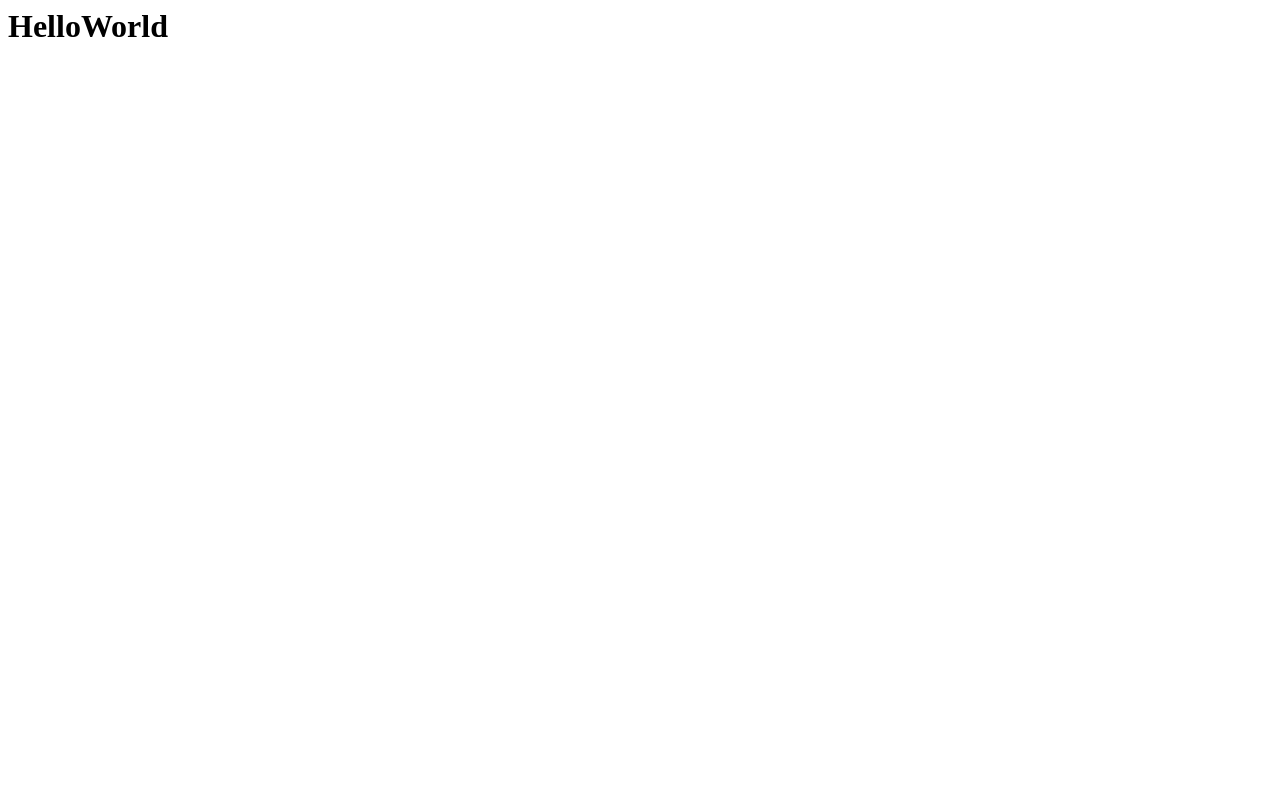
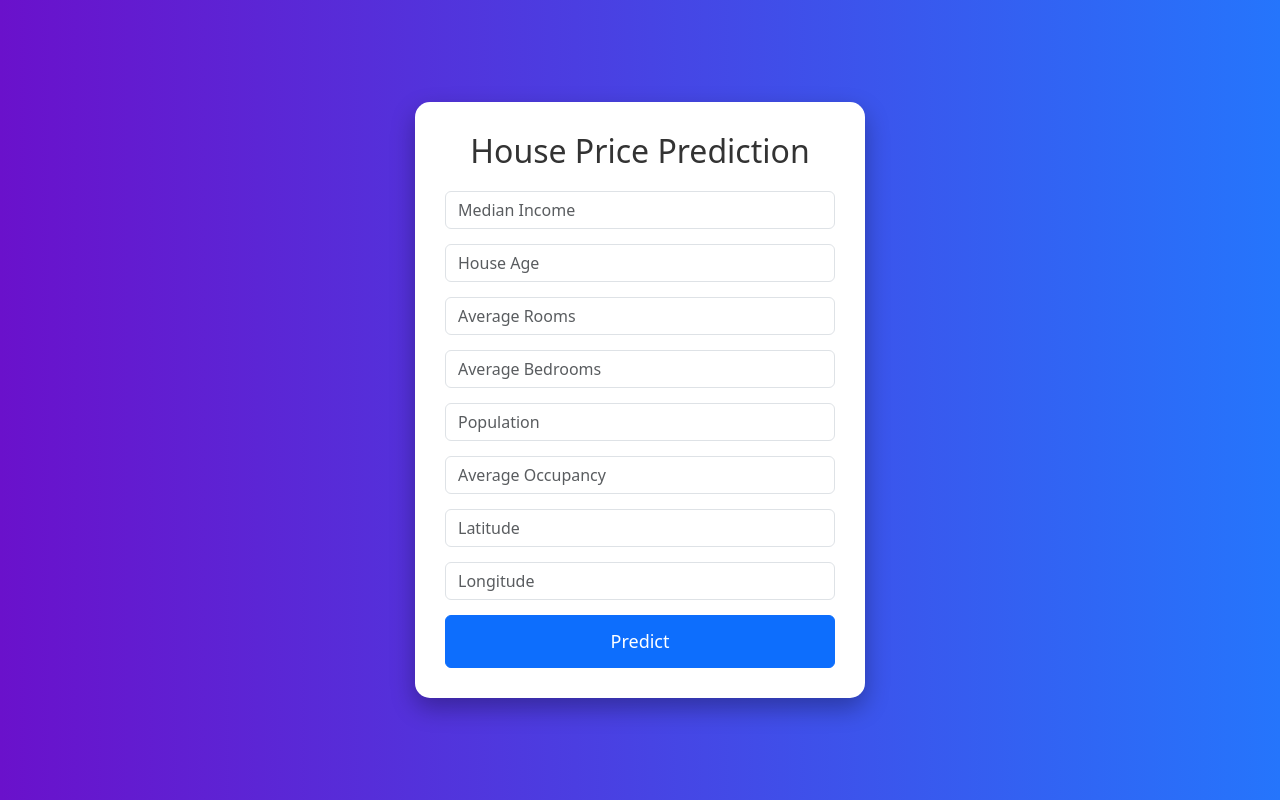
Before and after one commit to Jaswanth1103/HousePricePrediction, a Flask app: page / in a window 1280 px wide. Before the commit the page is almost empty. Run offline with Flask 3, Linux system fonts and the light colour scheme; parts of the project's set-up code (start-up, migrations or seed data) failed here and were passed over.

Commit message:
The Web appis ready

```diff
--- a/app.py
+++ b/app.py
@@ -14,7 +14,6 @@ def home():
     return render_template('home.html')
 
 @app.route('/predict_api',methods=['POST'])
-
 def predict_api():
     data=request.json['data']
     print(data)
@@ -24,6 +23,18 @@ def predict_api():
     print(output[0])
     return jsonify(output[0])
 
+@app.route('/predict',methods=['POST'])
+def predict():
+    data=[float(x) for x in request.form.values()]
+    final_input=scaler.transform(np.array(data).reshape(1,-1))
+    print(final_input)
+    output=regmodel.predict(final_input)[0]
+    return render_template("home.html", prediction_text=f"The predicted price is: {output:.2f}")
+
+
+
+
+
 if __name__=="__main__":
     print(" Flask app is starting...")
     app.run(debug=True)
--- a/templates/home.html
+++ b/templates/home.html
@@ -1,4 +1,78 @@
-<h1>
-HelloWorld
+<!DOCTYPE html>
+<html lang="en">
+<head>
+    <meta charset="UTF-8">
+    <title>House Price Prediction</title>
+    <!-- Bootstrap CDN -->
+    <link href="https://cdn.jsdelivr.net/npm/bootstrap@5.3.0/dist/css/bootstrap.min.css" rel="stylesheet">
+    <style>
+        body {
+            background: linear-gradient(to right, #6a11cb, #2575fc);
+            min-height: 100vh;
+            display: flex;
+            justify-content: center;
+            align-items: center;
+            padding: 20px;
+        }
 
-</h1>
+        .form-container {
+            background-color: white;
+            padding: 30px;
+            border-radius: 15px;
+            box-shadow: 0 10px 25px rgba(0, 0, 0, 0.3);
+            width: 100%;
+            max-width: 450px;
+        }
+
+        .result-box {
+            margin-top: 25px;
+            padding: 20px;
+            background-color: #e3f2fd;
+            color: #0d47a1;
+            font-weight: bold;
+            font-size: 1.2rem;
+            border-left: 6px solid #0d47a1;
+            border-radius: 10px;
+            text-align: center;
+        }
+
+        h2 {
+            text-align: center;
+            margin-bottom: 20px;
+            color: #333;
+        }
+
+        .form-control {
+            margin-bottom: 15px;
+        }
+
+        .btn-large {
+            padding: 12px;
+            font-size: 18px;
+        }
+    </style>
+</head>
+<body>
+    <div class="form-container">
+        <h2>House Price Prediction</h2>
+        <form action="{{ url_for('predict') }}" method="post">
+            <input type="text" name="MedInc" placeholder="Median Income" class="form-control" required>
+            <input type="text" name="HouseAge" placeholder="House Age" class="form-control" required>
+            <input type="text" name="AveRooms" placeholder="Average Rooms" class="form-control" required>
+            <input type="text" name="AveBedrms" placeholder="Average Bedrooms" class="form-control" required>
+            <input type="text" name="Population" placeholder="Population" class="form-control" required>
+            <input type="text" name="AveOccup" placeholder="Average Occupancy" class="form-control" required>
+            <input type="text" name="Latitude" placeholder="Latitude" class="form-control" required>
+            <input type="text" name="Longitude" placeholder="Longitude" class="form-control" required>
+
+            <button type="submit" class="btn btn-primary btn-block btn-large w-100">Predict</button>
+        </form>
+
+        {% if prediction_text %}
+            <div class="result-box">
+                {{ prediction_text }}
+            </div>
+        {% endif %}
+    </div>
+</body>
+</html>
```
Also changed, not shown: 1 other file.
